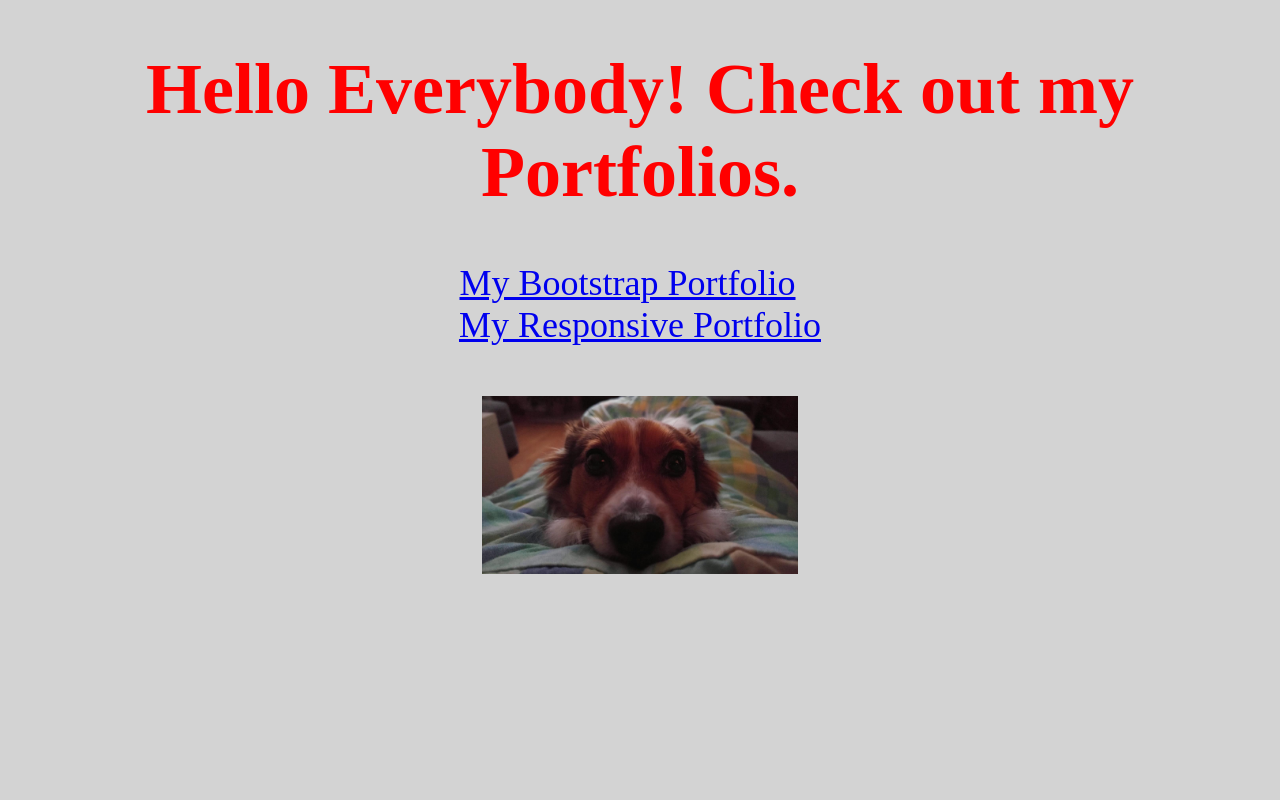
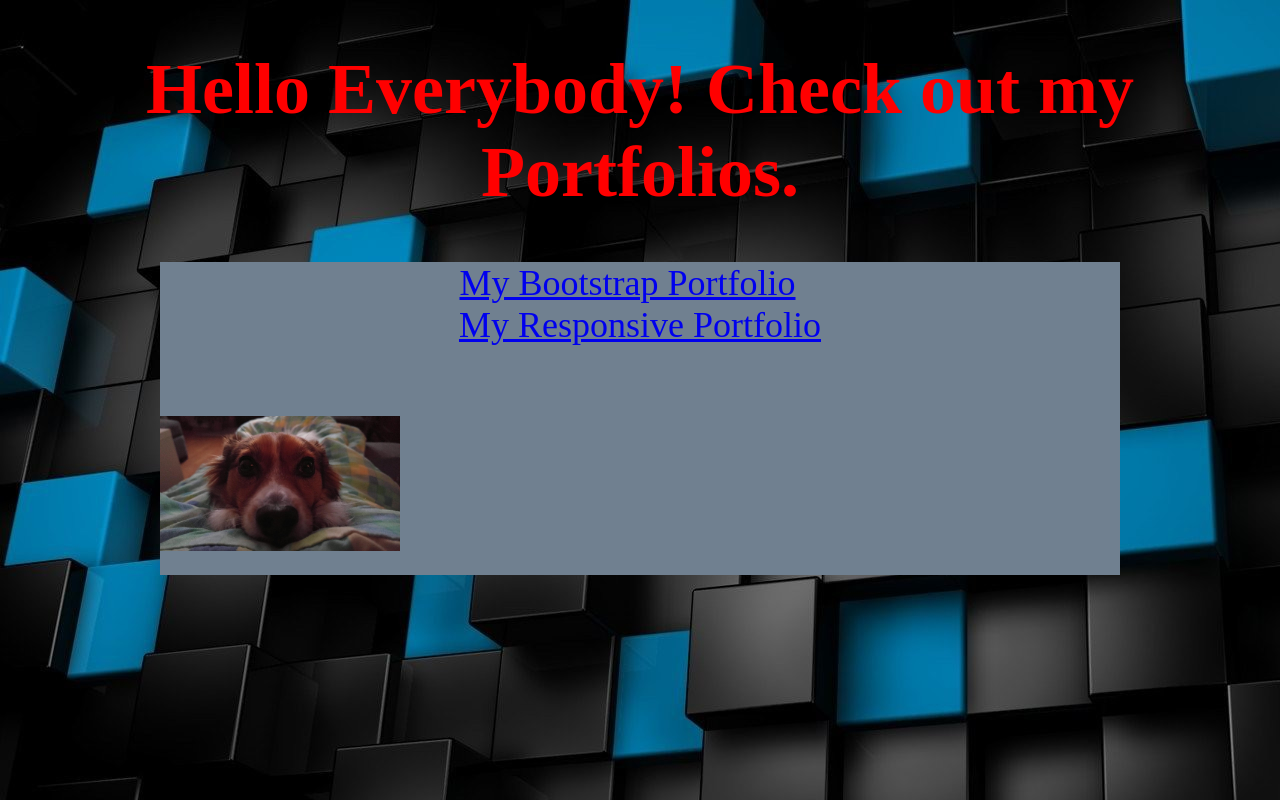
Before and after one commit to sweedishhfish04/sweedishhfish04.github.io, a plain HTML site: page index.html in a window 1280 px wide. Drawn offline with Linux system fonts and the light colour scheme.

```diff
--- a/assets/style.css
+++ b/assets/style.css
@@ -1,5 +1,6 @@
 body {
     background: lightgrey;
+    background: url("images/background.jpeg");
 }
 
 h1 {
@@ -7,18 +8,29 @@ h1 {
     font-size: 72px;
     color: red;
 }
+
+.container {
+    background: slategray;
+    width: 100%;
+    max-width: 960px;
+    margin: 0 auto;
+    clear: both;
+}
+
 #links {
+    color: navy;
     text-align: center;
     margin: 20px;
     font-size: 36px;
 }
+
 #boot {
     margin-right: 25px;
 }
+
 img {
     margin-top: 50px;
-    display: block;
-    margin-left: auto;
-    margin-right: auto;
+    display: inline-block;
+    margin-bottom: 20px;
     width: 25%;
 }
--- a/index.html
+++ b/index.html
@@ -16,6 +16,7 @@
 </header>
 
 <body>
+    <div class="container">
         <div id="links">
             <div>
                 <a id="boot" href="Bootstrap-Portfolio/index.html">My Bootstrap Portfolio</a>
@@ -30,6 +31,7 @@
         <div>
             <img src="assets/images/cuteRaz.jpg">
         </div>
+    </div>
 </body>
 
 </html>
```
Also changed, not shown: assets/images/background.jpeg (added), 1 other file. Lines whose indentation alone changed are shown as unchanged.
